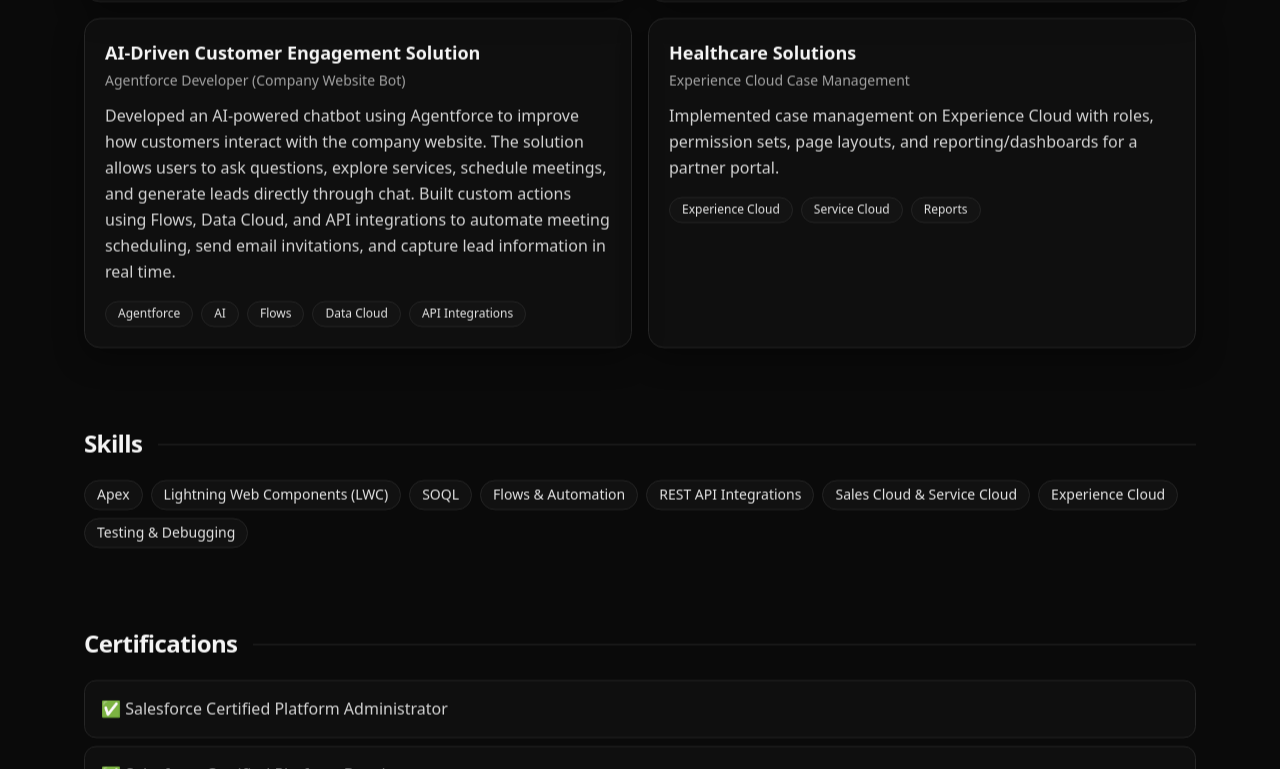
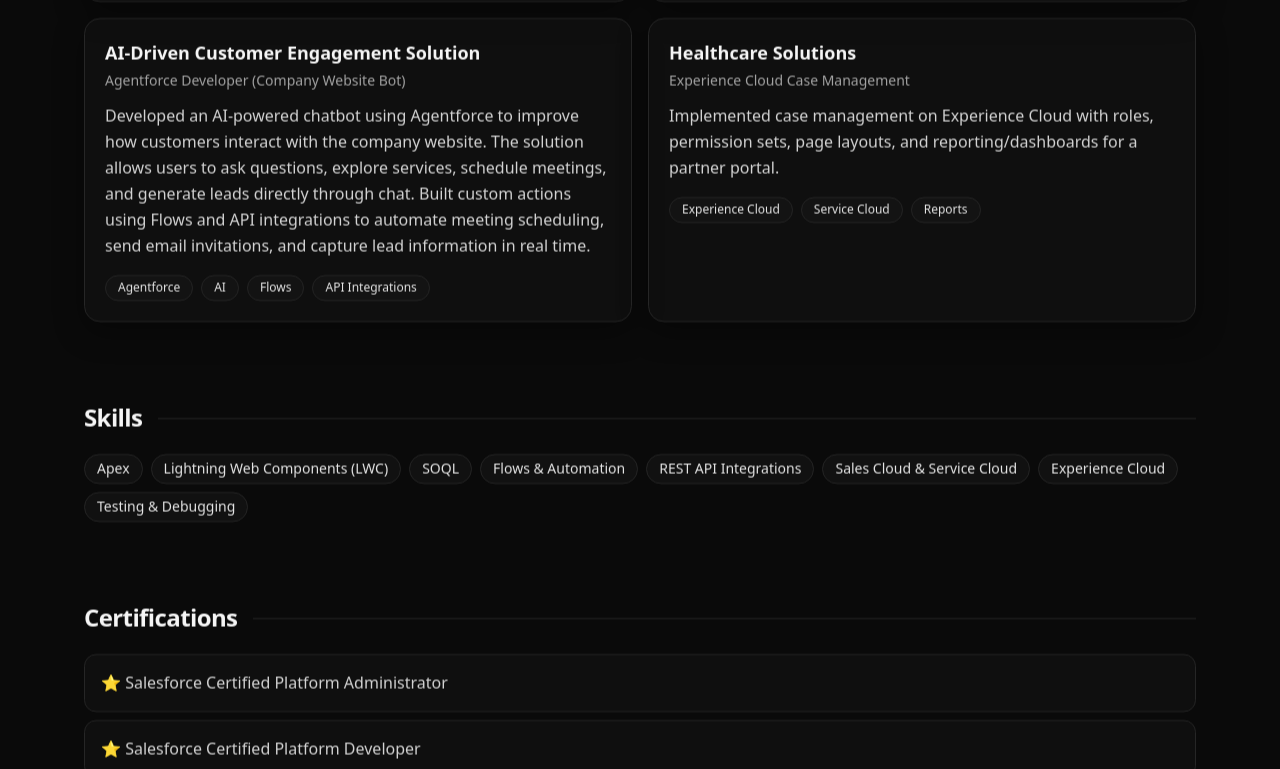
Before and after one commit to imJeetrathod/jeet-portfolio, a Next.js app: page / in a window 1280 px wide. Shown: the part 1491-2260 px from the top of the page. Built offline with nearby package versions, Linux system fonts and the light colour scheme.

Commit message:
Update portfolio content
- Remove Next.js and Tailwind build info from README
- Remove Data Cloud from AI project description and tags
- Change checkmark emoji to star in certifications section

```diff
--- a/components/sections/CertificationsSection.js
+++ b/components/sections/CertificationsSection.js
@@ -9,7 +9,7 @@
     <ul className="grid gap-2 text-neutral-300">
       {certifications.map((c) => (
         <li key={c} className="rounded-xl border border-neutral-800 bg-neutral-900/40 p-4">
-          ✅ {c}
+          ⭐ {c}
         </li>
       ))}
     </ul>
--- a/components/sections/ProjectsSection.js
+++ b/components/sections/ProjectsSection.js
@@ -20,8 +20,8 @@
       title: 'AI-Driven Customer Engagement Solution',
       subtitle: 'Agentforce Developer (Company Website Bot)',
       description:
-        'Developed an AI-powered chatbot using Agentforce to improve how customers interact with the company website. The solution allows users to ask questions, explore services, schedule meetings, and generate leads directly through chat. Built custom actions using Flows, Data Cloud, and API integrations to automate meeting scheduling, send email invitations, and capture lead information in real time.',
-      tags: ['Agentforce', 'AI', 'Flows', 'Data Cloud', 'API Integrations'],
+        'Developed an AI-powered chatbot using Agentforce to improve how customers interact with the company website. The solution allows users to ask questions, explore services, schedule meetings, and generate leads directly through chat. Built custom actions using Flows and API integrations to automate meeting scheduling, send email invitations, and capture lead information in real time.',
+      tags: ['Agentforce', 'AI', 'Flows', 'API Integrations'],
     },
     {
       title: 'Healthcare Solutions',
```
Also changed, not shown: 1 other file (tests, documents, lock files or other folders).
